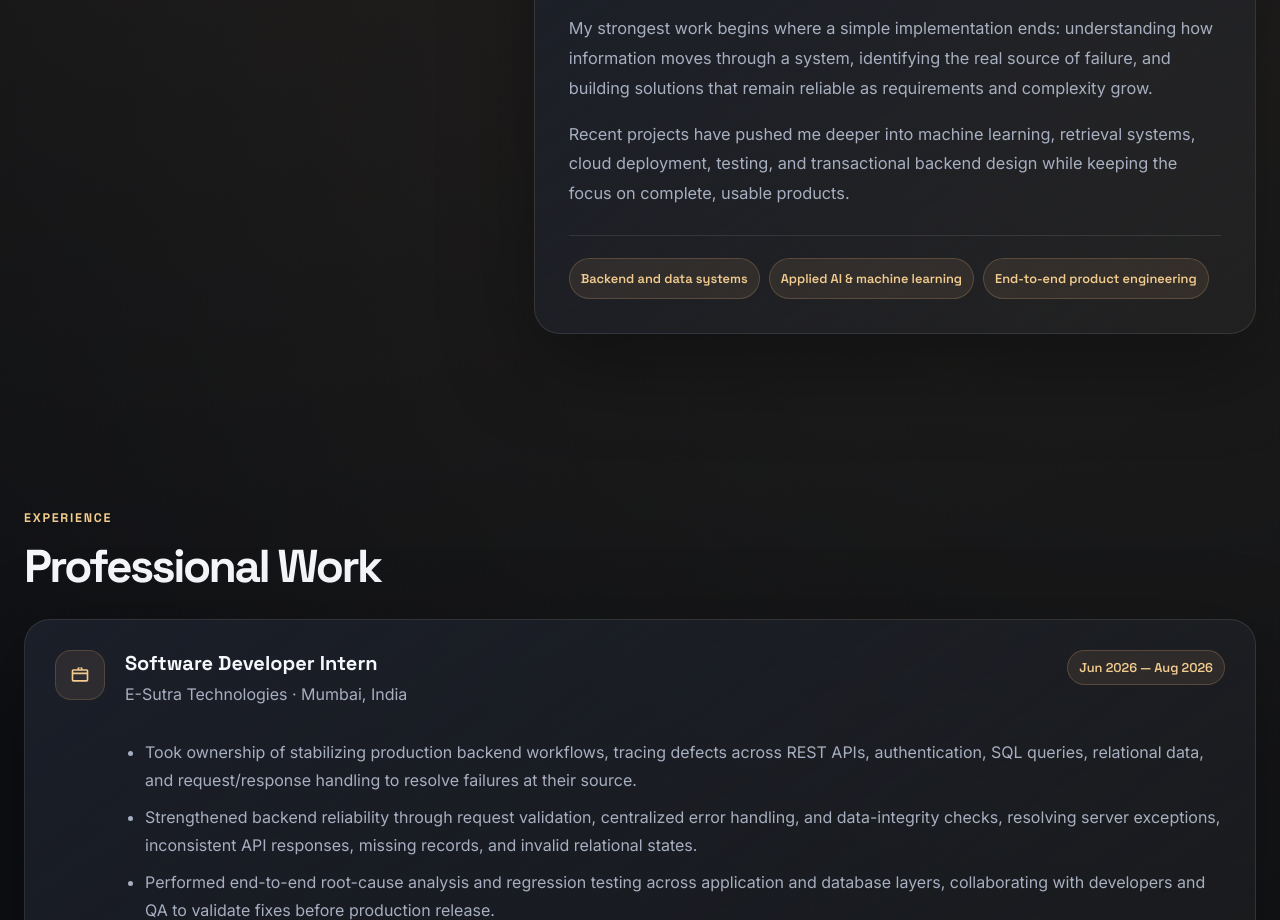
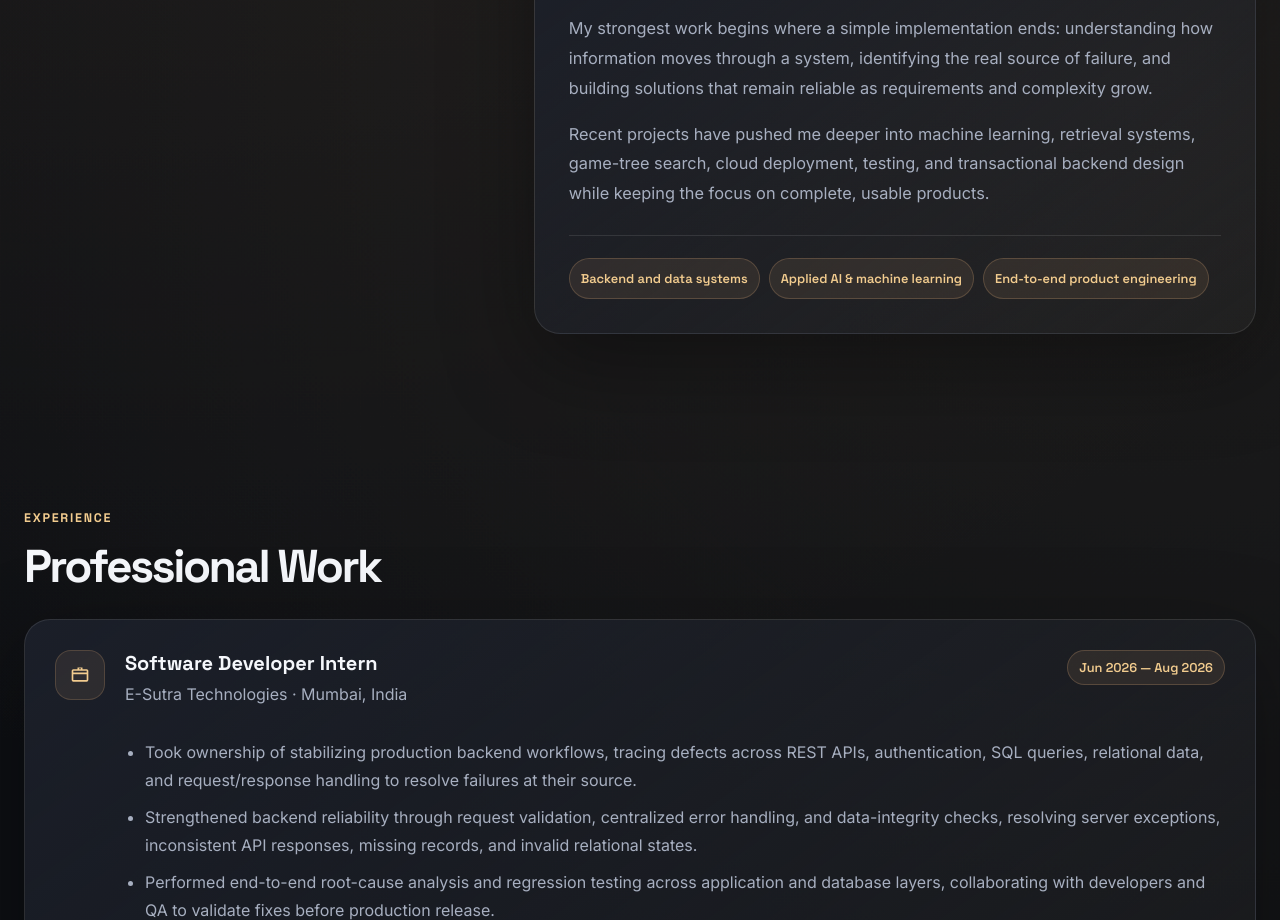
Before and after one commit to SohamxP/Soham-portfolio, a React (Vite) app: page / in a window 1280 px wide. Shown: the part 1160-2080 px from the top of the page. Built offline with nearby package versions, Linux system fonts and the light colour scheme.

Commit message:
Reflect game-tree search in portfolio introduction

```diff
--- a/src/App.jsx
+++ b/src/App.jsx
@@ -218,8 +218,9 @@ function App() {
 
           <p>
             Recent projects have pushed me deeper into machine learning,
-            retrieval systems, cloud deployment, testing, and transactional
-            backend design while keeping the focus on complete, usable products.
+            retrieval systems, game-tree search, cloud deployment, testing,
+            and transactional backend design while keeping the focus on
+            complete, usable products.
           </p>
 
           <div className="about-strengths">
```
